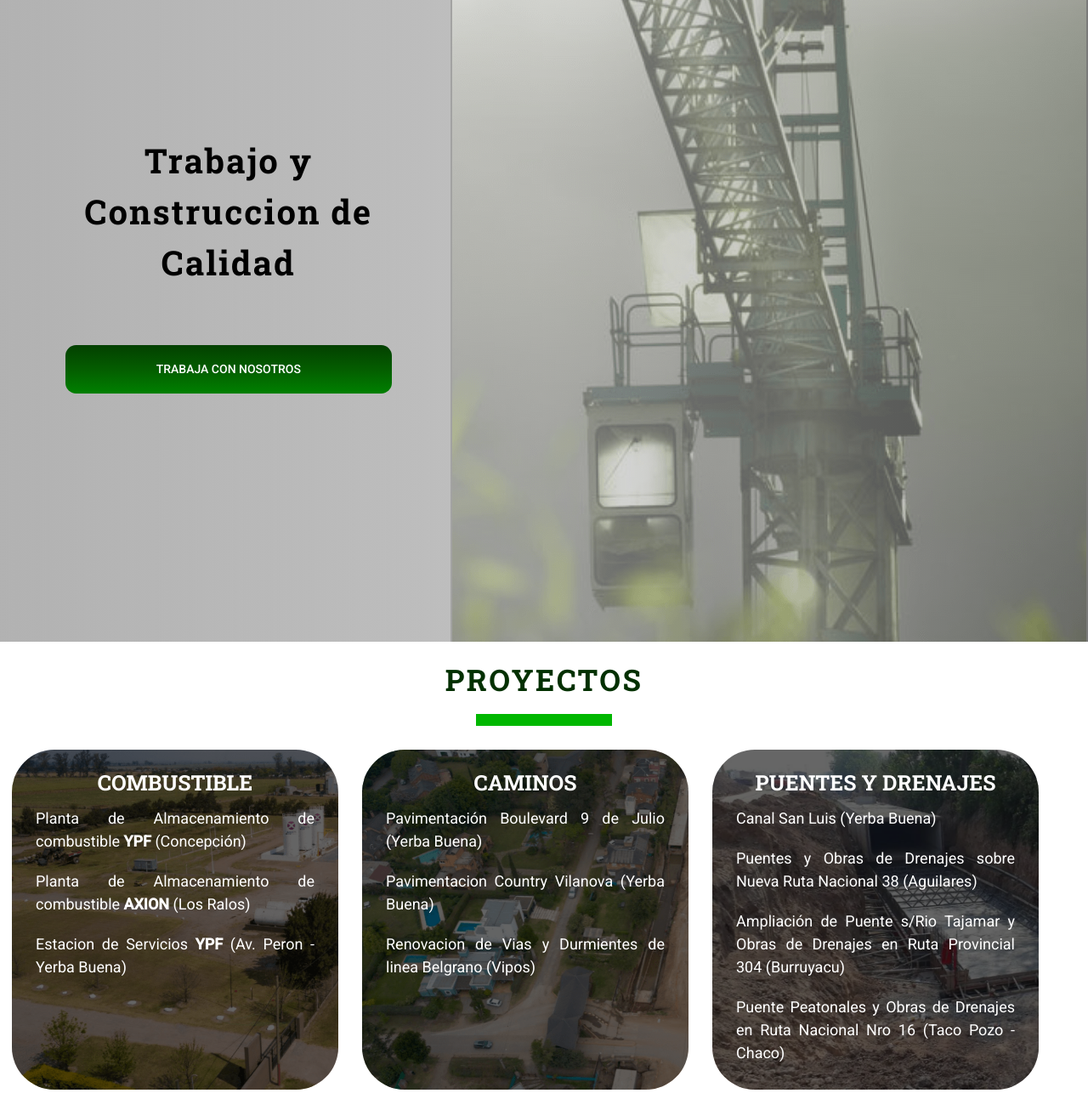
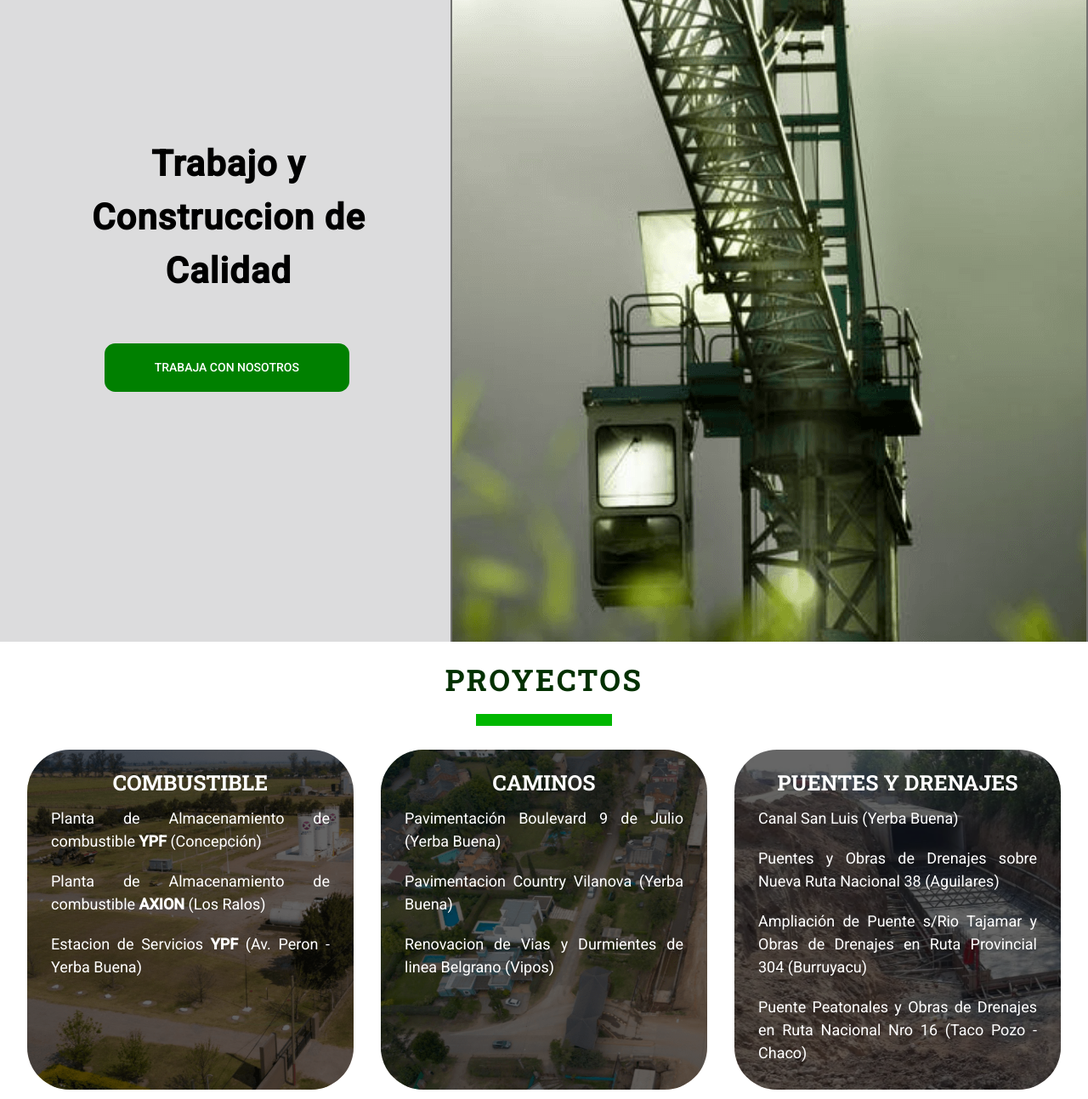
Before and after one commit to felipepov/ECOGREENsrl, a website: page src/index.html in a window 1280 px wide. Shown: the part 100-1393 px from the top of the page at 85% size. Drawn offline with nearby package versions, Linux system fonts and the light colour scheme; files that its build step writes are made by us from their sources; a web font is replaced by a local one.

Commit message:
Styling fix

```diff
--- a/src/sass/base/_reset.scss
+++ b/src/sass/base/_reset.scss
@@ -35,6 +35,12 @@ body {
   min-height: 100%;
   text-rendering: optimizeSpeed;
   line-height: 1.5;
+  margin: 0;
+  font-family: -apple-system, BlinkMacSystemFont, 'Segoe UI', 'Roboto', 'Oxygen',
+    'Ubuntu', 'Cantarell', 'Fira Sans', 'Droid Sans', 'Helvetica Neue',
+    sans-serif;
+  -webkit-font-smoothing: antialiased;
+  -moz-osx-font-smoothing: grayscale;
 }
 
 /* A elements that don't have a class get default styles */
--- a/src/sass/components/_article.scss
+++ b/src/sass/components/_article.scss
@@ -3,22 +3,21 @@
 .card {
     background-color: $back;
     width: 100%;
-    height: 400px;
     margin: $s 0;
     color: white;
     padding: $xs;
     position: relative;
     background-size: cover;
 
+
       &::before {
         content: '';
         display: block;
-        height: 100vh;
+        height: 100%;
         width: 100%;
         position: absolute;
         background-color: black;
         z-index: 0;
-        max-height: 400px;
         top: 0;
         left: 0;
         opacity: .6;
@@ -64,7 +63,6 @@
     .card{
       width: 30%;
       border-radius: $lbord;
-      margin: $s;
 
       &::before {
         border-radius: $lbord;
--- a/src/sass/layouts/_home.scss
+++ b/src/sass/layouts/_home.scss
@@ -39,16 +39,17 @@
 	&__title {
 		width: 100%;
 		font-weight: $bold;
-		font-size: $xxl;
-		font-family: $acc;
-		letter-spacing: 2px;
+		font-size: calc($xxl * 1.05);
+		margin-bottom: $l;
+		font-family: $main;
+		letter-spacing: 1px;
 		text-align: center;
 	}
 
 	&__btn {
 		margin: 0 auto;
 		width: 75%;
-		background: linear-gradient(360deg, $semil, $semid, $dark);
+		background:$semil;
 		color: white;
 		padding: $m $xl;
 		font-family: $main;
@@ -60,7 +61,7 @@
 	}
 
 	&__btn:hover {
-		background: linear-gradient(360deg, $light, $semil, $semid);
+		background: $semid;
 	}
 	a {
 		text-align: center;
@@ -92,21 +93,10 @@
 
 @media (min-width: 1100px) {
 	.home {
-		background-image: linear-gradient(
-			90deg,
-			grey 0%,
-			silver 50%,
-			lightgrey 100%
-		);
+		background-color: $back;
 
 		&::before {
-			background-image: linear-gradient(
-				270deg,
-				grey 0%,
-				silver 50%,
-				lightgrey 100%
-			);
-			opacity: 0.6;
+			background: none;
 		}
 
 		&__img {
@@ -123,12 +113,12 @@
 
 		&__title {
 			width: 40%;
-			margin-bottom: $xxl;
+			margin-bottom: $l;
 		}
 
 		&__btn {
-			width: 40%;
-			margin: 0;
+			width: 30%;
+			margin-left: $xxl * 1.15;
 		}
 	}
 }
--- a/src/sass/layouts/_proyects.scss
+++ b/src/sass/layouts/_proyects.scss
@@ -7,6 +7,7 @@
 		display: flex;
 		flex-direction: column;
 		margin-top: $s;
+		justify-content: space-evenly;
 	}
 }
 
```
Also changed, not shown: public/css/main.css.
